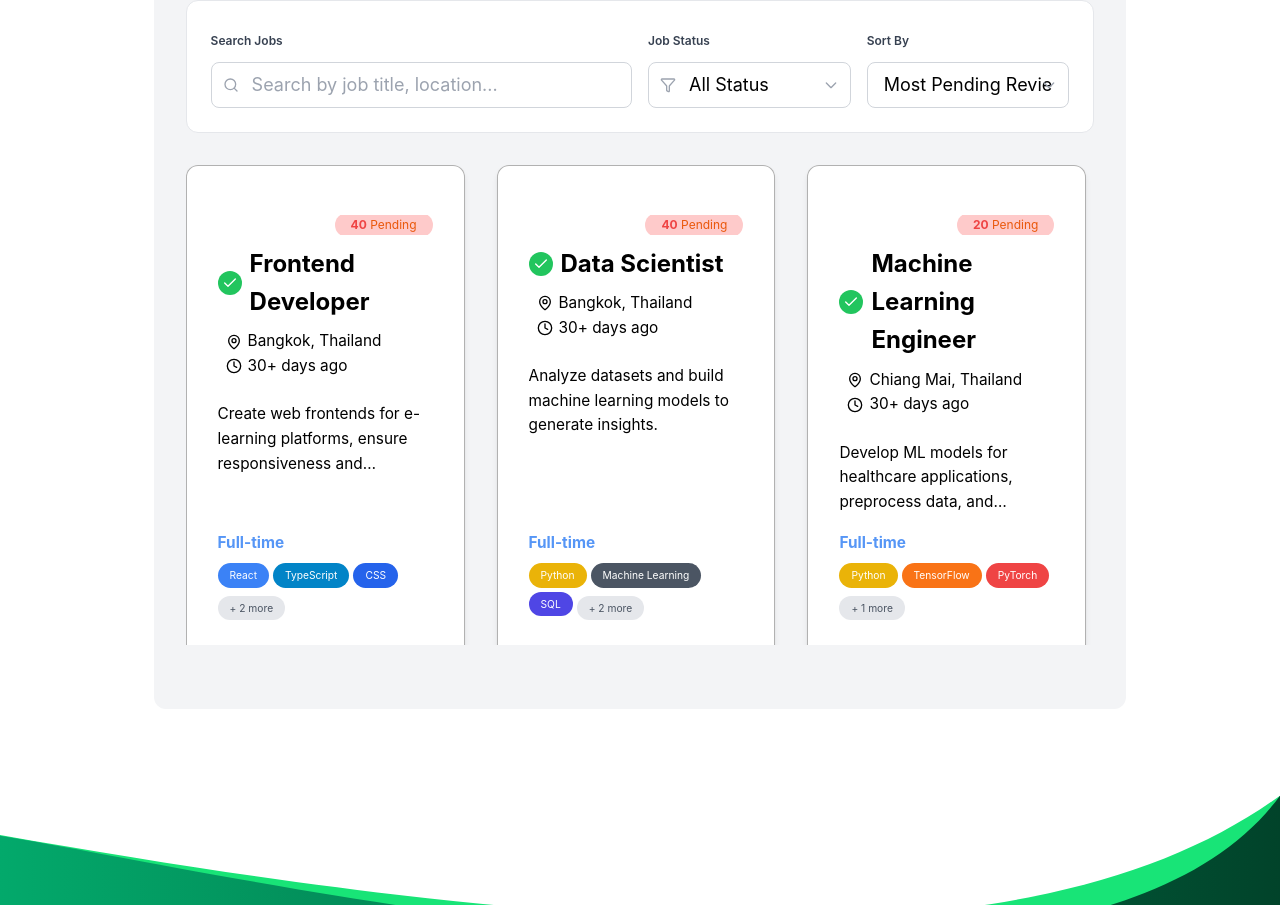
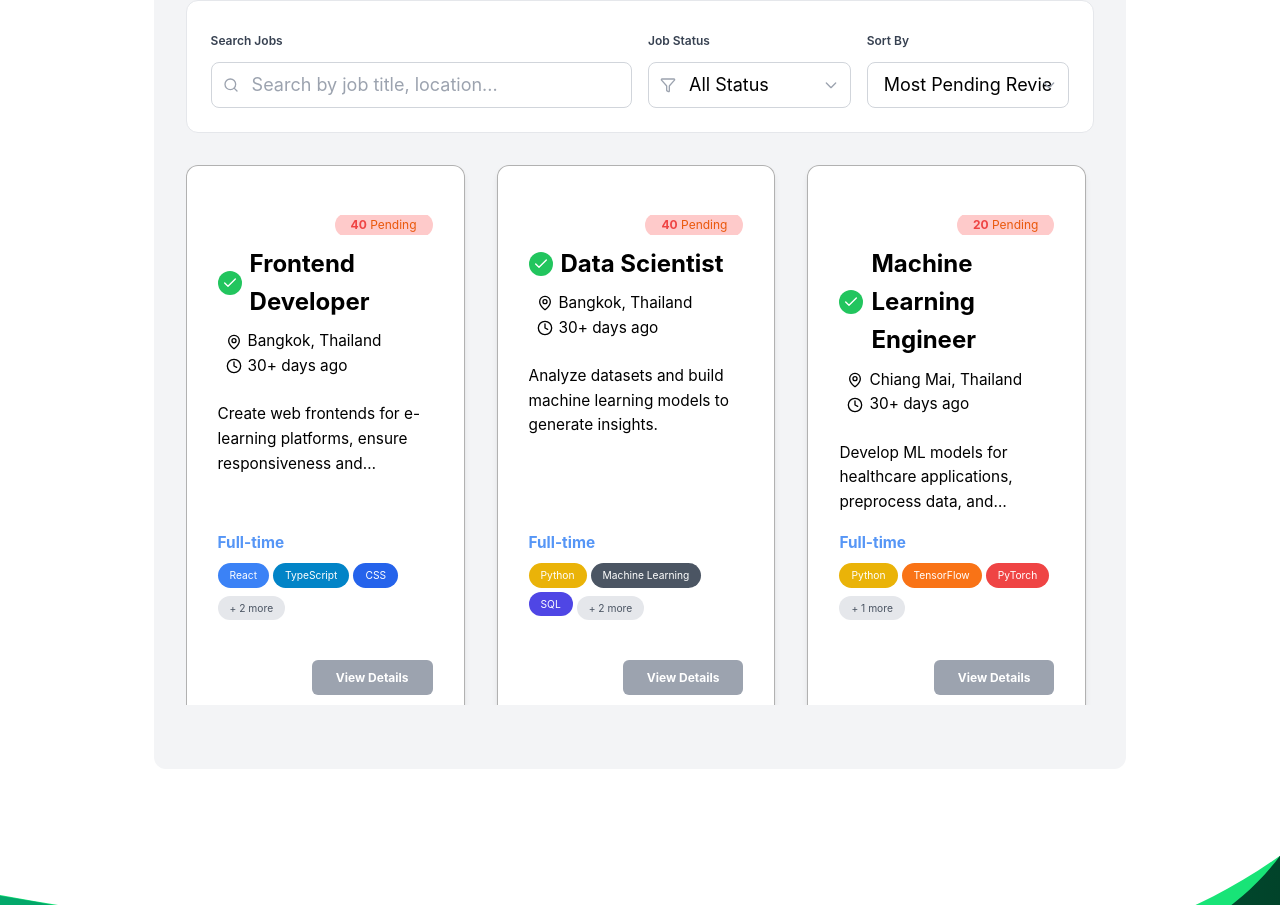
Before and after one commit to KU-jobapp-guys/KU-Seek, a Vue app in the folder frontend/: page /company/dashboard in a window 1280 px wide. Shown: the part 629-1534 px from the top of the page. Built offline with nearby package versions, Linux system fonts and the light colour scheme.

Commit message:
change type for props in DashboardStatCard component

```diff
--- a/frontend/src/components/dashboards/DashboardStatCard.vue
+++ b/frontend/src/components/dashboards/DashboardStatCard.vue
@@ -1,9 +1,11 @@
 <script setup lang="ts">
+import type { FunctionalComponent } from 'vue'
+
 defineProps<{
   title: string
   value: number | string
   description: string
-  icon: string
+  icon: FunctionalComponent
   cardClass?: string
   iconClass?: string
 }>()
--- a/frontend/src/views/dashboard/CompanyDashboardView.vue
+++ b/frontend/src/views/dashboard/CompanyDashboardView.vue
@@ -8,7 +8,6 @@ import DashboardStatCard from '@/components/dashboards/DashboardStatCard.vue'
 import { Search, Filter, BriefcaseBusiness, User, Eye } from 'lucide-vue-next'
 import type { Job } from '@/types/jobType'
 
-const router = useRouter()
 const jobLists = ref<Job[]>([])
 const searchQuery = ref('')
 const statusFilter = ref<'all' | 'approved' | 'pending' | 'rejected'>('all')
@@ -164,7 +163,7 @@ onMounted(() => {
         </div>
 
         <!-- Jobs Grid -->
-        <div v-if="filteredJobs.length > 0" class="grid grid-cols-1 md:grid-cols-3 gap-8 max-h-[480px] overflow-y-auto pr-2">
+        <div v-if="filteredJobs.length > 0" class="grid grid-cols-1 md:grid-cols-3 gap-8 max-h-[540px] overflow-y-auto pr-2">
           <CompanyJob
             v-for="j in filteredJobs"
             :key="j.jobId"
```
